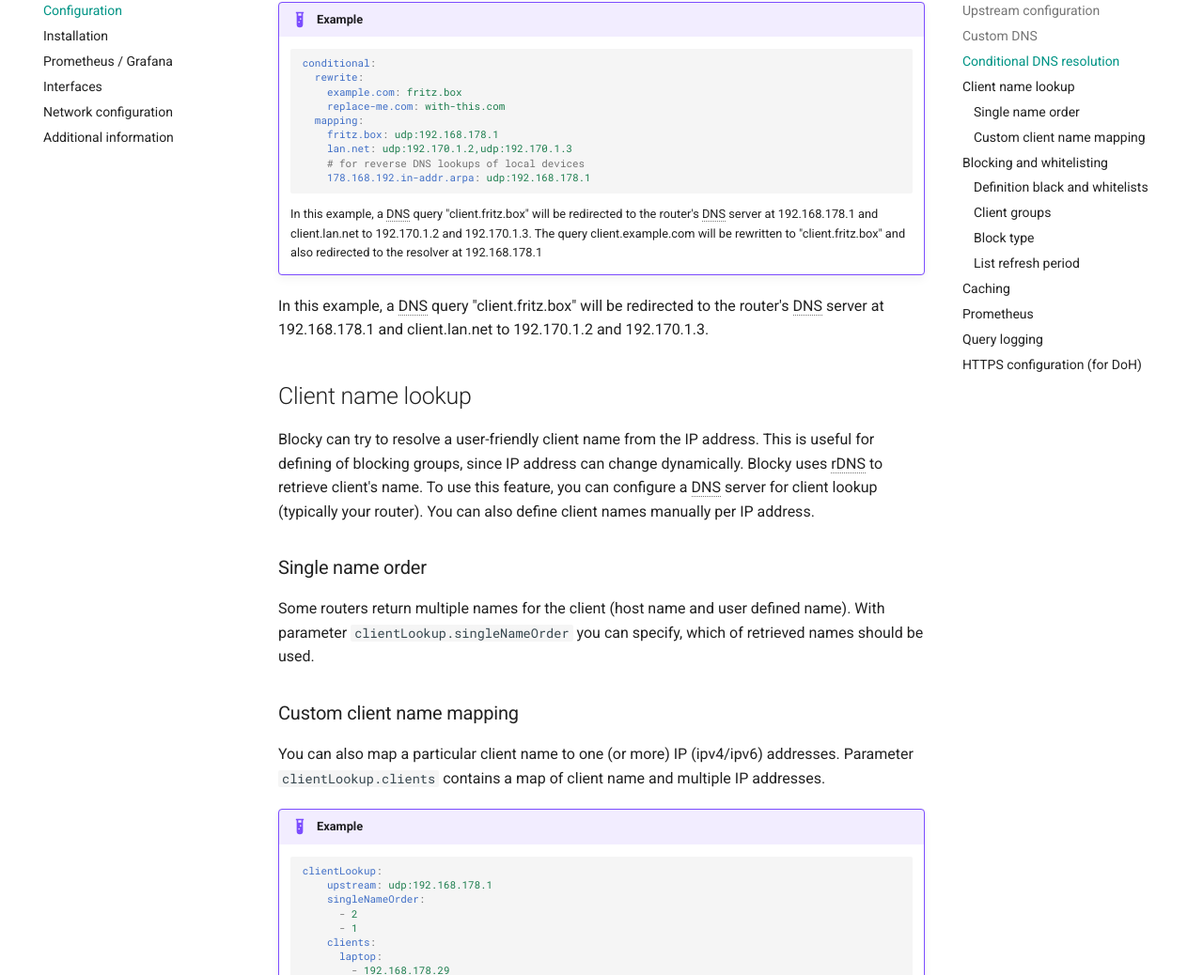
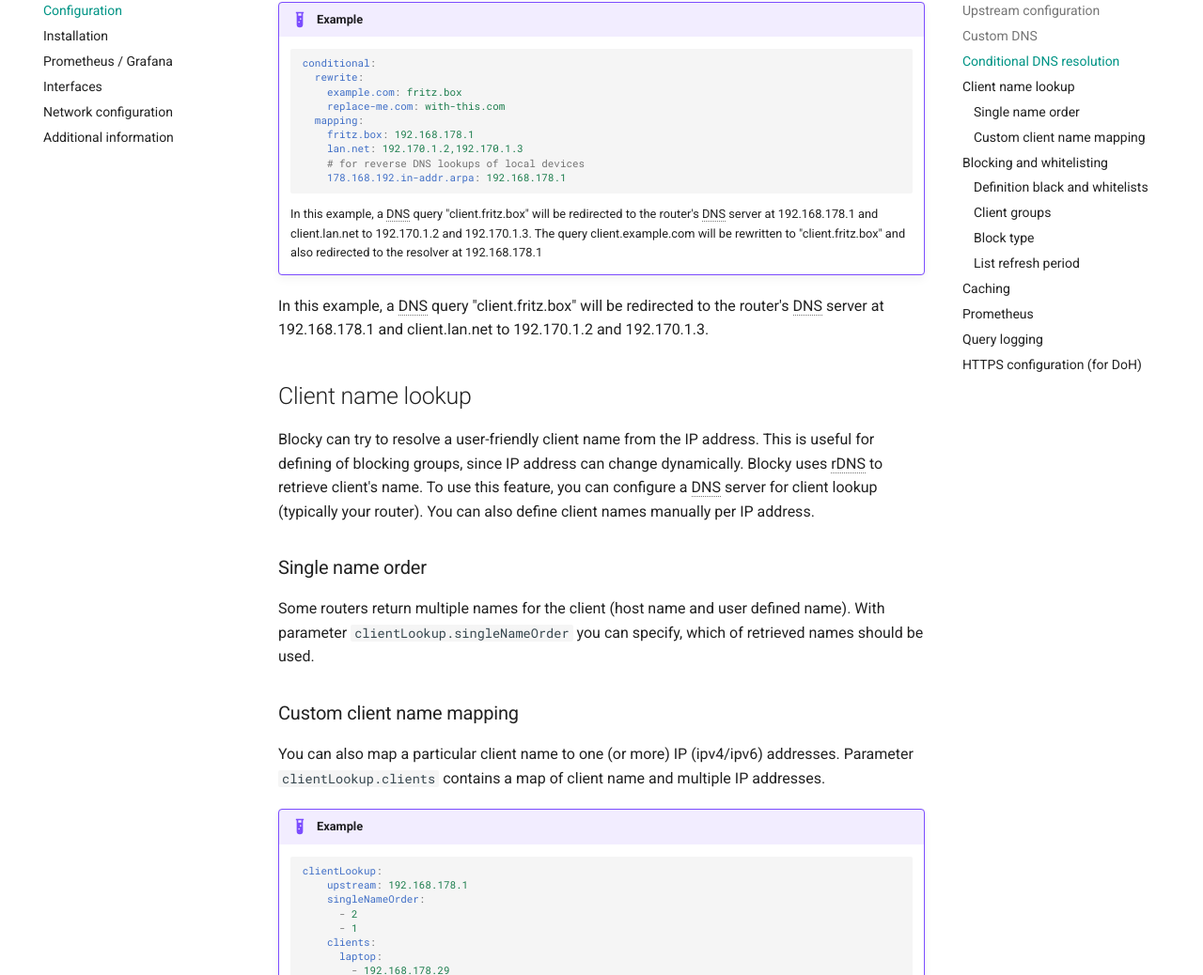
Before and after one commit to 0xERR0R/blocky, an MkDocs documentation site: the page built from docs/configuration.md, in a window 1280 px wide and 1400 px high, scrolled down 3402 px. Shown: the part 124-1162 px from the top of the window at 94% size. Built offline with MkDocs 1.6.1 and Material for MkDocs 9.7.7, drawn with Linux system fonts in a browser that asks for light colours; comment, search, counter and statistics services are not loaded; some of the changed text lies outside the part shown.

Commit message:
Docs change with udp and tcp deprecation

````diff
--- a/docs/configuration.md
+++ b/docs/configuration.md
@@ -123,10 +123,10 @@ resolver lookup is performed.
         example.com: fritz.box
         replace-me.com: with-this.com
       mapping:
-        fritz.box: udp:192.168.178.1
-        lan.net: udp:192.170.1.2,udp:192.170.1.3
+        fritz.box: 192.168.178.1
+        lan.net: 192.170.1.2,192.170.1.3
         # for reverse DNS lookups of local devices
-        178.168.192.in-addr.arpa: udp:192.168.178.1
+        178.168.192.in-addr.arpa: 192.168.178.1
     ```
 
     In this example, a DNS query "client.fritz.box" will be redirected to the router's DNS server at 192.168.178.1 and client.lan.net to 192.170.1.2 and 192.170.1.3.
@@ -156,7 +156,7 @@ contains a map of client name and multiple IP addresses.
 
     ```yaml
     clientLookup:
-        upstream: udp:192.168.178.1
+        upstream: 192.168.178.1
         singleNameOrder:
           - 2
           - 1
````
Also changed, not shown: other parts of docs/configuration.md (+2 -2 lines).
